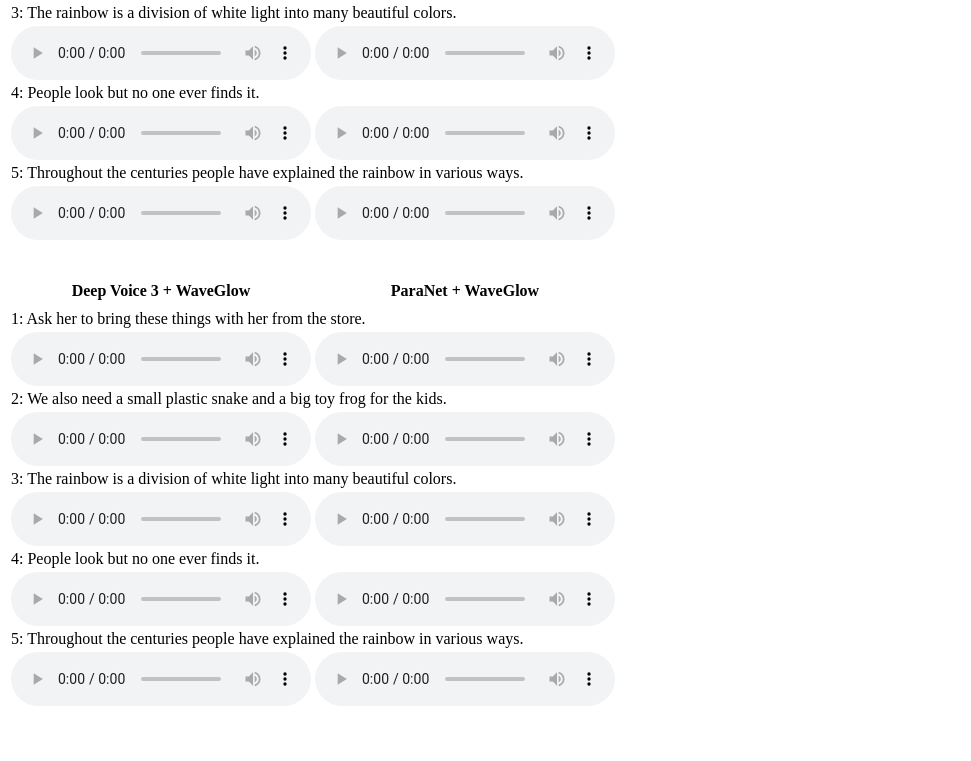
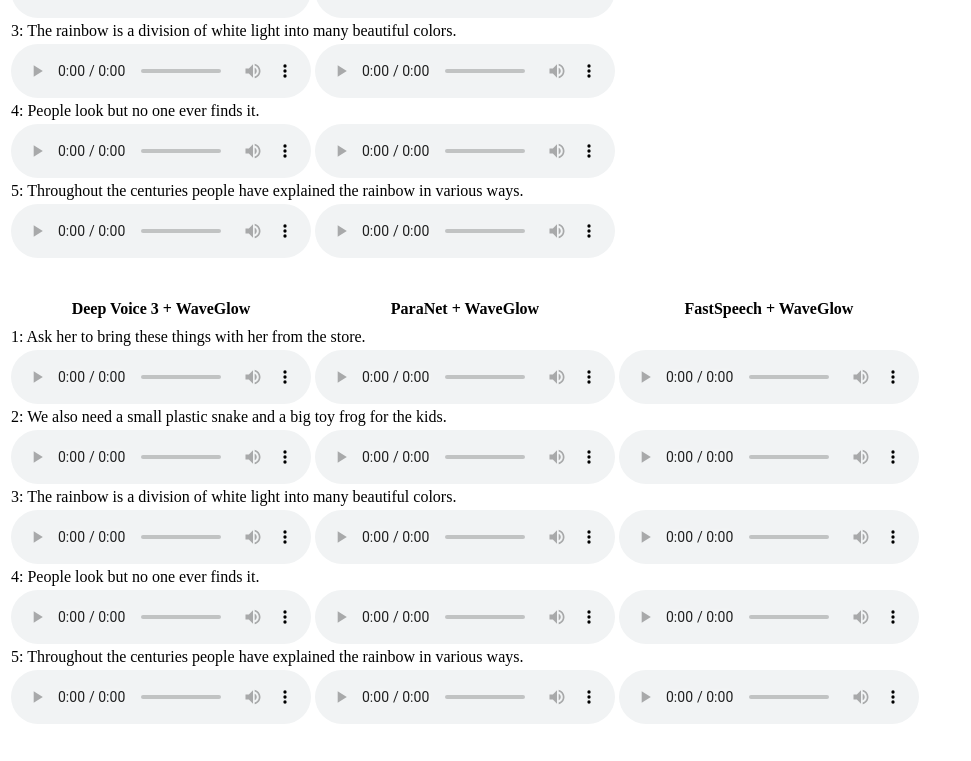
Before and after one commit to parallel-neural-tts-demo/parallel-neural-tts-demo.github.io, a plain HTML site: page index.html in a window 1280 px wide. Shown: the part 1269-2030 px from the top of the page, without its empty margins (0-971 px from the left). Drawn offline with Linux system fonts and the light colour scheme.

Commit message:
add fastspeech samples

```diff
--- a/index.html
+++ b/index.html
@@ -8,7 +8,7 @@
   <body>
     <div>
       <h3>Section I: Speech quality using various neural vocoders</h3>
-      We obtain synthesized speech from Deep Voice 3 and ParaNet using various neural vocoders, including WaveNet, distilled IAF vocoder, WaveVAE, and WaveGlow. For reference, we also include some ground truth audios from our proprietary training dataset. Note that each ground truth audio contains different content than the text displayed immediately above it.
+      We obtain synthesized speech from Deep Voice 3 and ParaNet using various neural vocoders, including WaveNet, distilled IAF vocoder, WaveVAE, and WaveGlow. We also obtain synthesized samples from a FastSpeech model (based on a reimplementation on GitHub: https://github.com/xcmyz/FastSpeech) using the WaveGlow vocoder. For reference, we include some ground truth audios from our proprietary training dataset. Note that each ground truth audio contains different content than the text displayed immediately above it.
       <h3> </h3>
 
     <table>
@@ -175,6 +175,7 @@
         <tr>
           <th align="center">Deep Voice 3 + WaveGlow</th>
           <th align="center">ParaNet + WaveGlow</th>
+          <th align="center">FastSpeech + WaveGlow</th>
         </tr>
       <thead>
       <tbody>
@@ -187,6 +188,7 @@
         <tr align="center">
           <td><audio controls style="width: 300px;"><source src="samples/TTS/auto_waveglow/u1.wav" type="audio/wav"></audio></td>
           <td><audio controls style="width: 300px;"><source src="samples/TTS/nonauto_waveglow/u1.wav" type="audio/wav"></audio></td>
+          <td><audio controls style="width: 300px;"><source src="samples/TTS/fastspeech_waveglow/u1.wav" type="audio/wav"></audio></td>
         </tr>
         <tr>
           <td colspan="6"><span>2: We also need a small plastic snake and a big toy frog for the kids.</td></span>
@@ -194,6 +196,7 @@
         <tr align="center">
           <td><audio controls style="width: 300px;"><source src="samples/TTS/auto_waveglow/u3.wav" type="audio/wav"></audio></td>
           <td><audio controls style="width: 300px;"><source src="samples/TTS/nonauto_waveglow/u3.wav" type="audio/wav"></audio></td>
+          <td><audio controls style="width: 300px;"><source src="samples/TTS/fastspeech_waveglow/u3.wav" type="audio/wav"></audio></td>
         </tr>
         <tr>
           <td colspan="6"><span>3: The rainbow is a division of white light into many beautiful colors.</td></span>
@@ -201,6 +204,7 @@
         <tr align="center">
           <td><audio controls style="width: 300px;"><source src="samples/TTS/auto_waveglow/u6.wav" type="audio/wav"></audio></td>
           <td><audio controls style="width: 300px;"><source src="samples/TTS/nonauto_waveglow/u6.wav" type="audio/wav"></audio></td>
+          <td><audio controls style="width: 300px;"><source src="samples/TTS/fastspeech_waveglow/u6.wav" type="audio/wav"></audio></td>
         </tr>
         <tr>
           <td colspan="6"><span>4: People look but no one ever finds it.</td></span>
@@ -208,6 +212,7 @@
         <tr align="center">
           <td><audio controls style="width: 300px;"><source src="samples/TTS/auto_waveglow/u9.wav" type="audio/wav"></audio></td>
           <td><audio controls style="width: 300px;"><source src="samples/TTS/nonauto_waveglow/u9.wav" type="audio/wav"></audio></td>
+          <td><audio controls style="width: 300px;"><source src="samples/TTS/fastspeech_waveglow/u9.wav" type="audio/wav"></audio></td>
         </tr>
         <tr>
           <td colspan="6"><span>5: Throughout the centuries people have explained the rainbow in various ways.</td></span>
@@ -215,6 +220,7 @@
         <tr align="center">
           <td><audio controls style="width: 300px;"><source src="samples/TTS/auto_waveglow/u11.wav" type="audio/wav"></audio></td>
           <td><audio controls style="width: 300px;"><source src="samples/TTS/nonauto_waveglow/u11.wav" type="audio/wav"></audio></td>
+          <td><audio controls style="width: 300px;"><source src="samples/TTS/fastspeech_waveglow/u11.wav" type="audio/wav"></audio></td>
         </tr>
       </tbody>
     </table>
```
Also changed, not shown: 7 other files.
